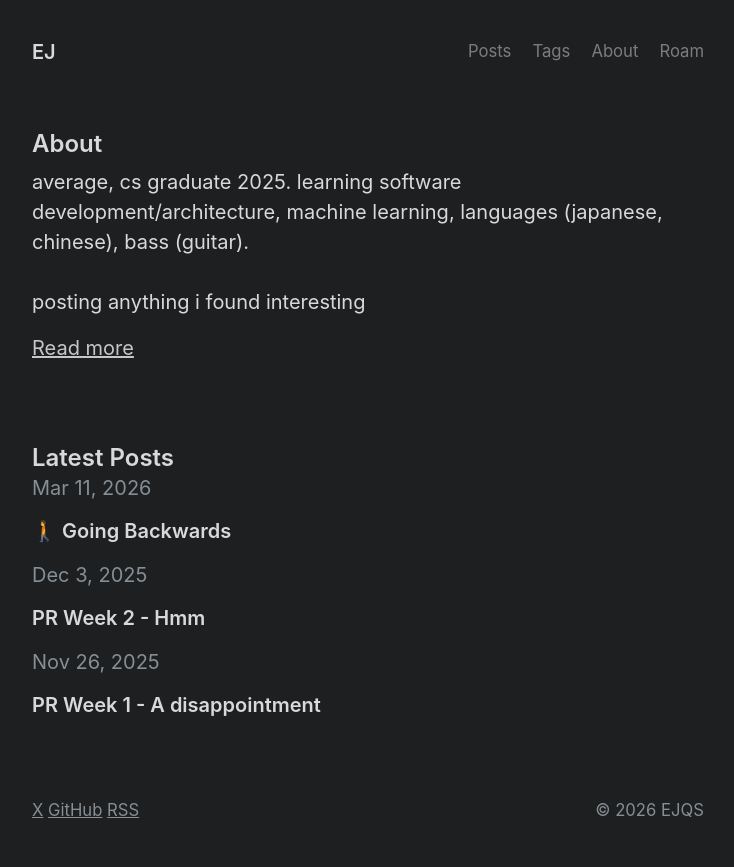
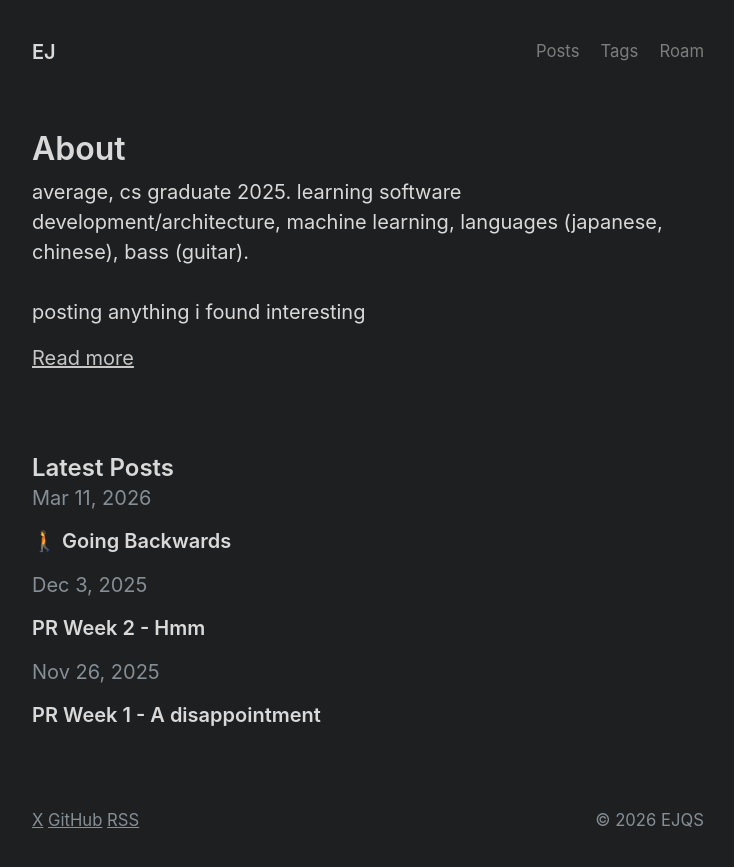
Before and after one commit to ejqs/ejqs.net, a Jekyll site: the page built from index.html, in a window 1280 px wide. Shown: the top 867 px of the page, without its empty margins (272-1006 px from the left). Built offline with Jekyll 4.4.1, drawn with Linux system fonts in a browser that asks for light colours; the list of posts is cut into pages by our own code.

Commit message:
update(home): make cleaner

```diff
--- a/_config.yml
+++ b/_config.yml
@@ -47,8 +47,8 @@ nav:
   - title: Tags
     url: /tags
 
-  - title: About
-    url: /about
+  # - title: About
+  #   url: /about
 
   # - title: Portfolio
   #   url: https://ejqs.dev
--- a/index.html
+++ b/index.html
@@ -4,7 +4,7 @@ title: Home
 ---
 
 <section class="page">
-  <h2 class="page-title">About</h2>
+  <h1 class="page-title">About</h2>
     <p>
       average, cs graduate 2025. learning software development/architecture, machine learning, languages (japanese,
       chinese), bass
```
Lines whose indentation alone changed are shown as unchanged.
